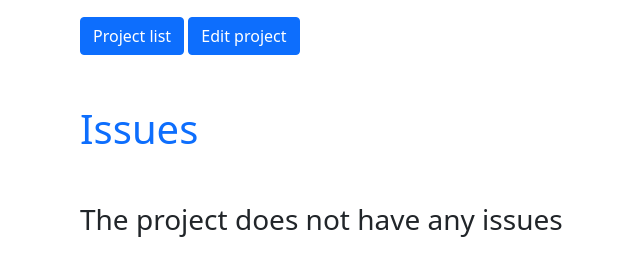
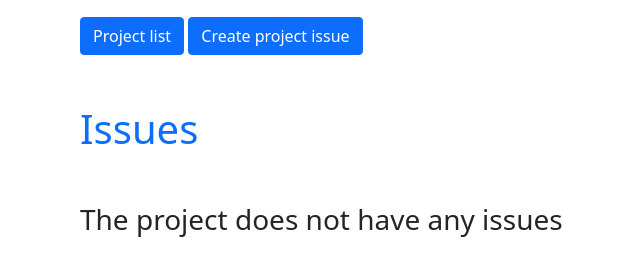
Before and after one commit to Irbiss555/issue_tracker, a Django app: template issue_tracker/templates/project/project_detail.html in a window 1280 px wide. Shown: the part 267-543 px from the top of the page, without its empty margins (2-642 px from the left). Run offline with Django 3.2, Linux system fonts and the light colour scheme; the template is opened without the code that fills it: values that come from a table or form of the project are taken from there, others are empty; parts of the project's set-up code (start-up, migrations or seed data) failed here and were passed over.

Commit message:
#17 Добавил ссылку на создание задачи проекта в проекте

```diff
--- a/issue_tracker/templates/project/project_detail.html
+++ b/issue_tracker/templates/project/project_detail.html
@@ -7,7 +7,7 @@
     <p>Start date: {{ project.start_date }}</p>
     <p>End date: {{ project.end_date|default_if_none:'Not set' }}</p>
     <a href="{% url 'project_list' %}" class="btn btn-primary">Project list</a>
-    <a href="#" class="btn btn-primary">Edit project</a>
+    <a href="{% url 'project_issue_create' project.pk %}" class="btn btn-primary">Create project issue</a>
     <h1>Issues</h1>
     {% for issue in project.issues.all %}
         <div class="card mb-3">
```
